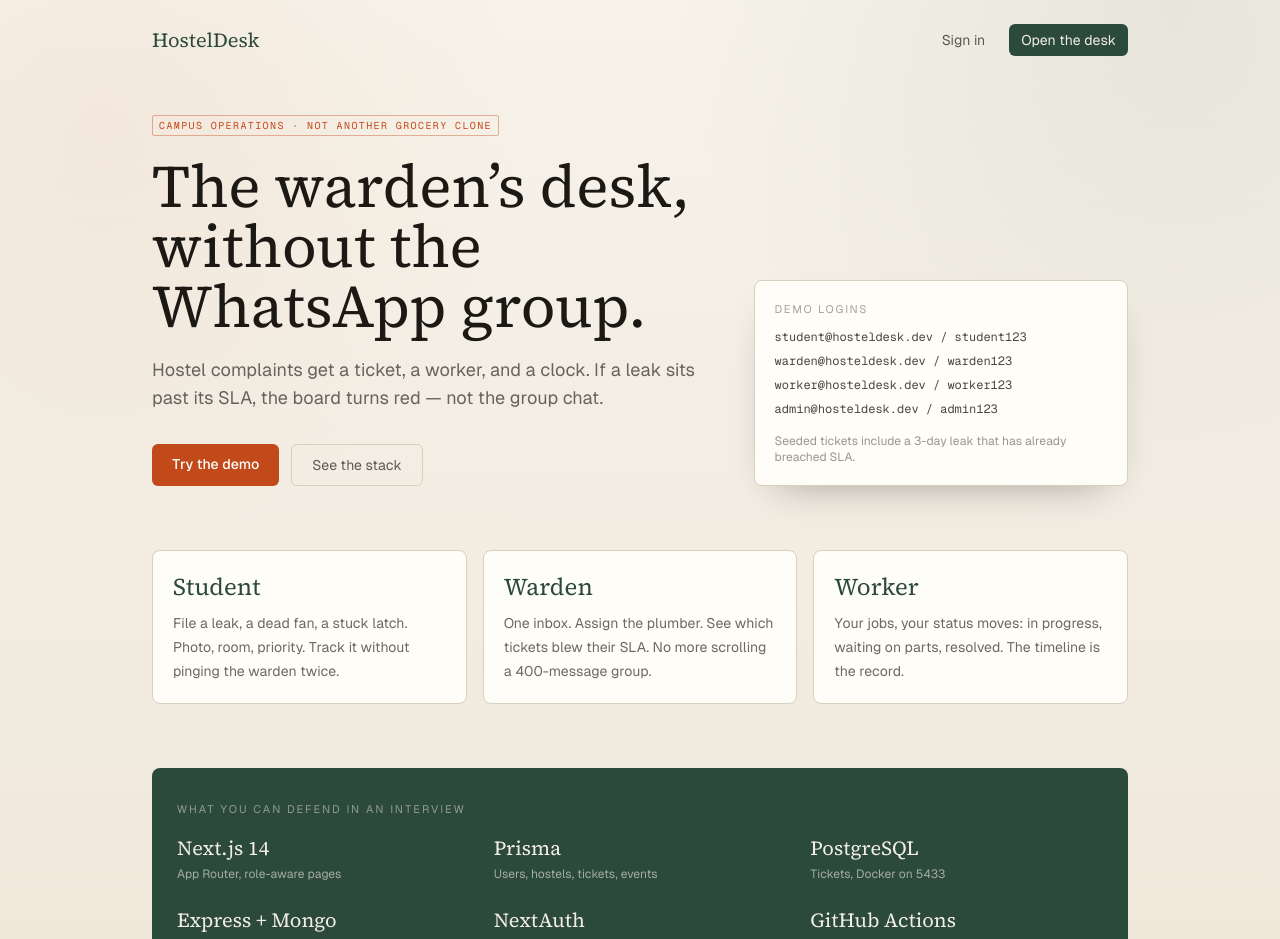
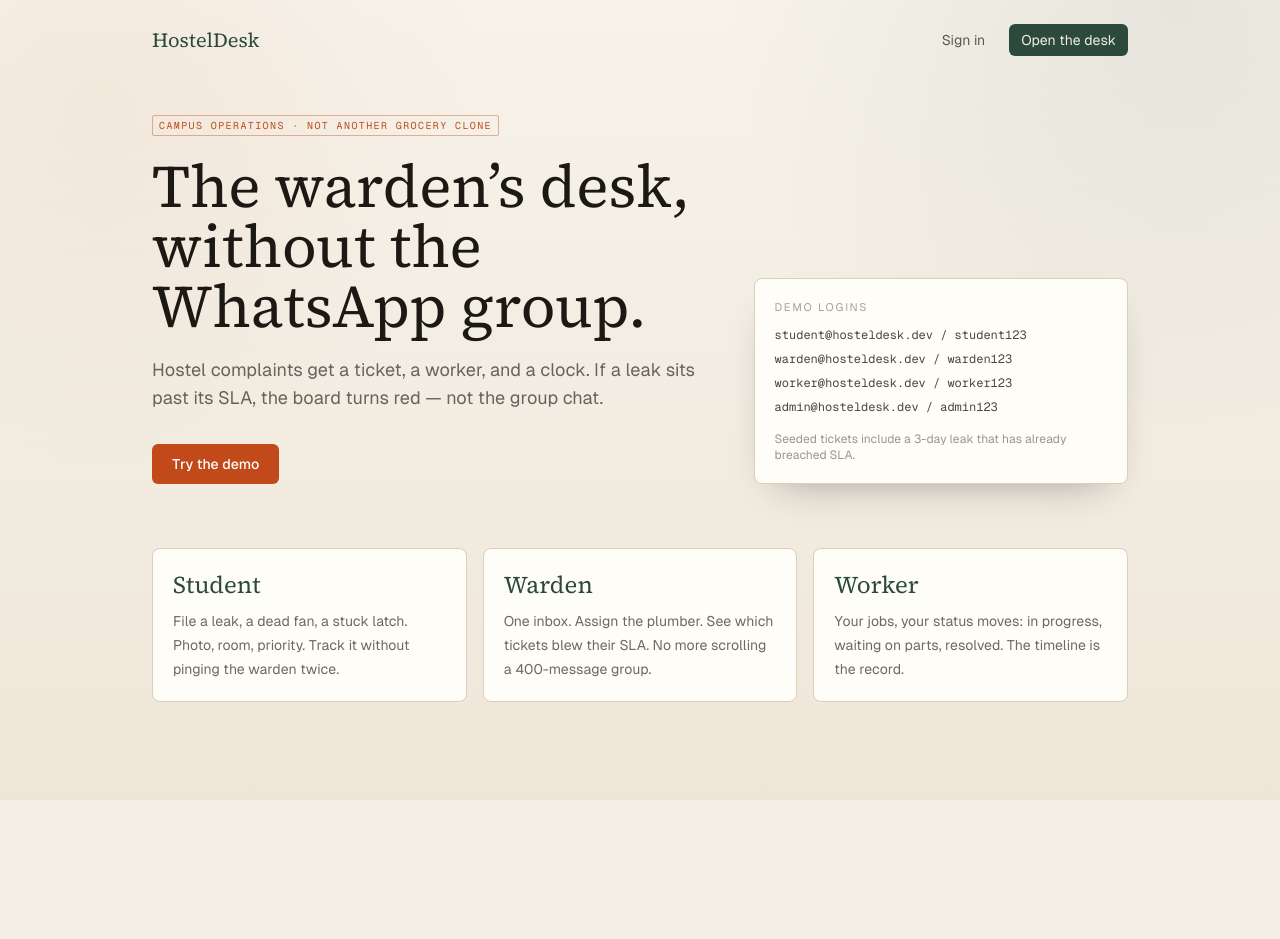
Before and after one commit to sanjana2505006/hosteldesk, a Next.js app: page / in a window 1280 px wide. Shown: the top 939 px of the page. After the commit the page ends 800 px from the top, so only its background shows below. Built offline with nearby package versions, Linux system fonts and the light colour scheme.

Commit message:
drop the stack list from the homepage

```diff
--- a/app/page.tsx
+++ b/app/page.tsx
@@ -46,9 +46,6 @@ export default function HomePage() {
               <Link href="/login" className="rounded-md bg-rust px-5 py-2.5 text-sm font-medium text-white">
                 Try the demo
               </Link>
-              <a href="#stack" className="rounded-md border border-line px-5 py-2.5 text-sm text-ink/70">
-                See the stack
-              </a>
             </div>
           </div>
           <aside className="rounded-lg border border-line bg-panel p-5 shadow-desk">
@@ -71,25 +68,6 @@ export default function HomePage() {
             </article>
           ))}
         </section>
-
-        <section id="stack" className="mt-16 rounded-lg border border-forest/20 bg-forest px-6 py-8 text-paper">
-          <p className="text-[11px] uppercase tracking-[0.18em] text-paper/50">What you can defend in an interview</p>
-          <div className="mt-4 grid gap-6 md:grid-cols-3">
-            {[
-              ["Next.js 14", "App Router, role-aware pages"],
-              ["Prisma", "Users, hostels, tickets, events"],
-              ["PostgreSQL", "Tickets, Docker on 5433"],
-              ["Express + Mongo", "Notice board, separate from tickets"],
-              ["NextAuth", "JWT + credentials, four roles"],
-              ["GitHub Actions", "lint · validate · build"],
-            ].map(([name, detail]) => (
-              <div key={name}>
-                <p className="font-serif text-xl">{name}</p>
-                <p className="mt-1 text-xs text-paper/60">{detail}</p>
-              </div>
-            ))}
-          </div>
-        </section>
       </main>
     </div>
   );
```
